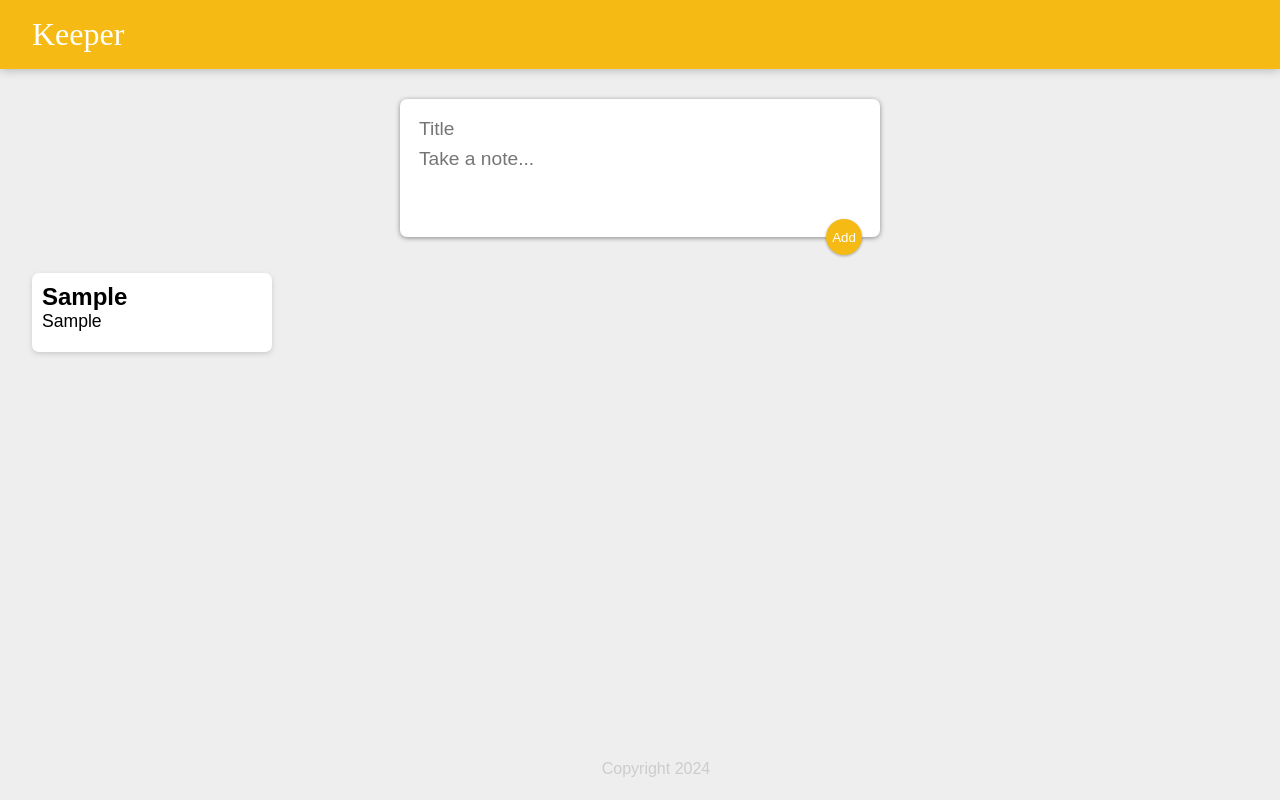
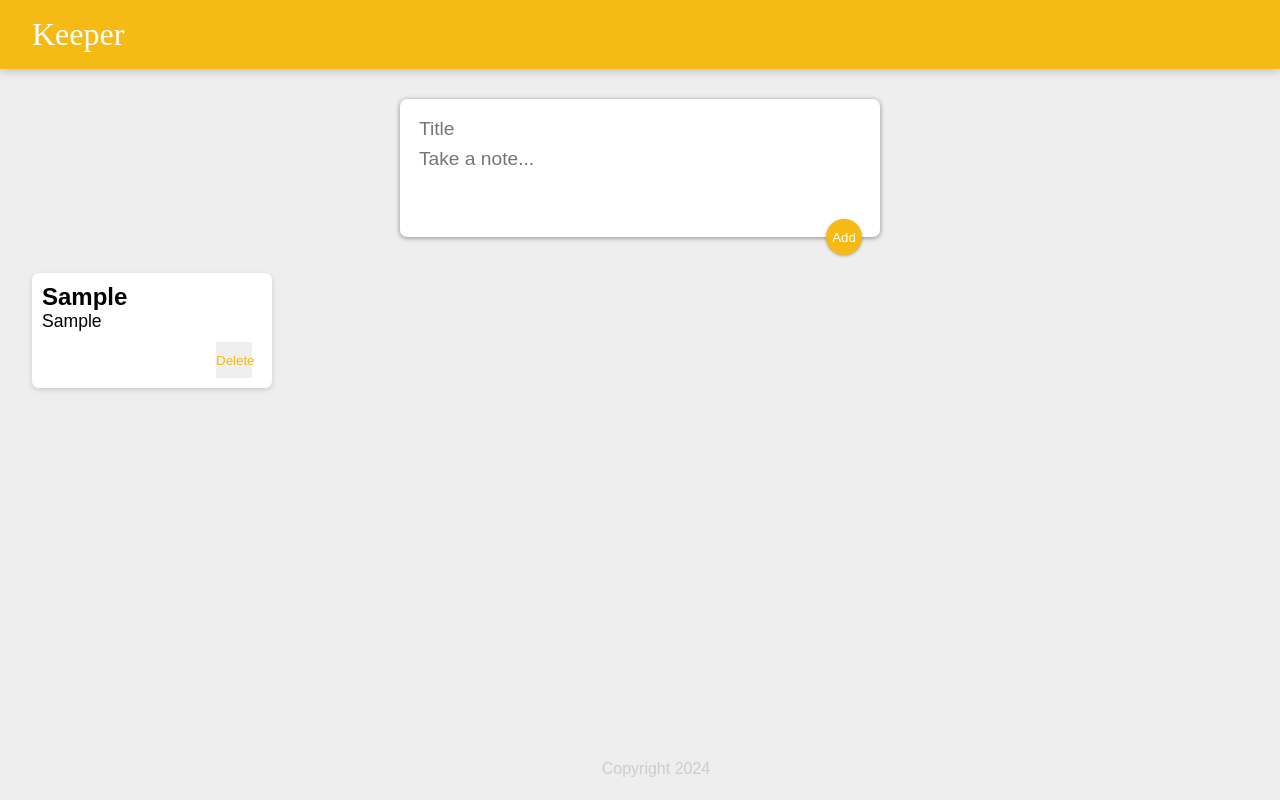
Before and after one commit to Hansstayhungry/Whispers, a React (Create React App) app: page / in a window 1280 px wide. Both pictures are taken after typing "Sample", "Sample" into the empty fields and a click on the button "Add". Built offline with nearby package versions, Linux system fonts and the light colour scheme.

Commit message:
completed delete function

```diff
--- a/src/App.jsx
+++ b/src/App.jsx
@@ -6,7 +6,7 @@ import CreateArea from "./components/CreateArea";
 
 const App = () => {
 
-  // track onAdd note
+  // track onAdd ALL notes
   const [notes, setNotes] = useState([]);
 
   const addNote = function(note) {
@@ -15,12 +15,19 @@ const App = () => {
     });
   }
 
+  const deleteNote = function(id) {
+    setNotes((prevNotes) => {
+      return prevNotes.filter((prevNote, index) => (index !== id))
+    })
+  }
+
   return (
     <div>
       <Header></Header>
       <CreateArea onAdd={addNote}></CreateArea>
       {notes.map((note, index) => (
-        <Note key={index} title={note.title} content={note.content}></Note>
+        <Note key={index} id={index} title={note.title} content={note.content}
+        onDelete={deleteNote}></Note>
       ))}
       <Footer></Footer>
     </div>
--- a/src/components/CreateArea.jsx
+++ b/src/components/CreateArea.jsx
@@ -10,7 +10,6 @@ const CreateArea = (props) => {
   const handleChange = function (e) {
     const {name, value} = e.target;
 
-    // use prev to
     setNote(prev => {
       return {
         ...prev,
--- a/src/components/Note.jsx
+++ b/src/components/Note.jsx
@@ -2,12 +2,17 @@ import React from "react";
 
 const Note = (props) => {
 
-  const {title, content} = props;
+  const {id, title, content} = props;
+
+  const handleDelete = function() {
+    props.onDelete(id)
+  }
 
   return (
     <div className="note">
       <h2>{title}</h2>
       <p>{content}</p>
+      <button onClick={handleDelete}>Delete</button>
     </div>
   )
 }
```
